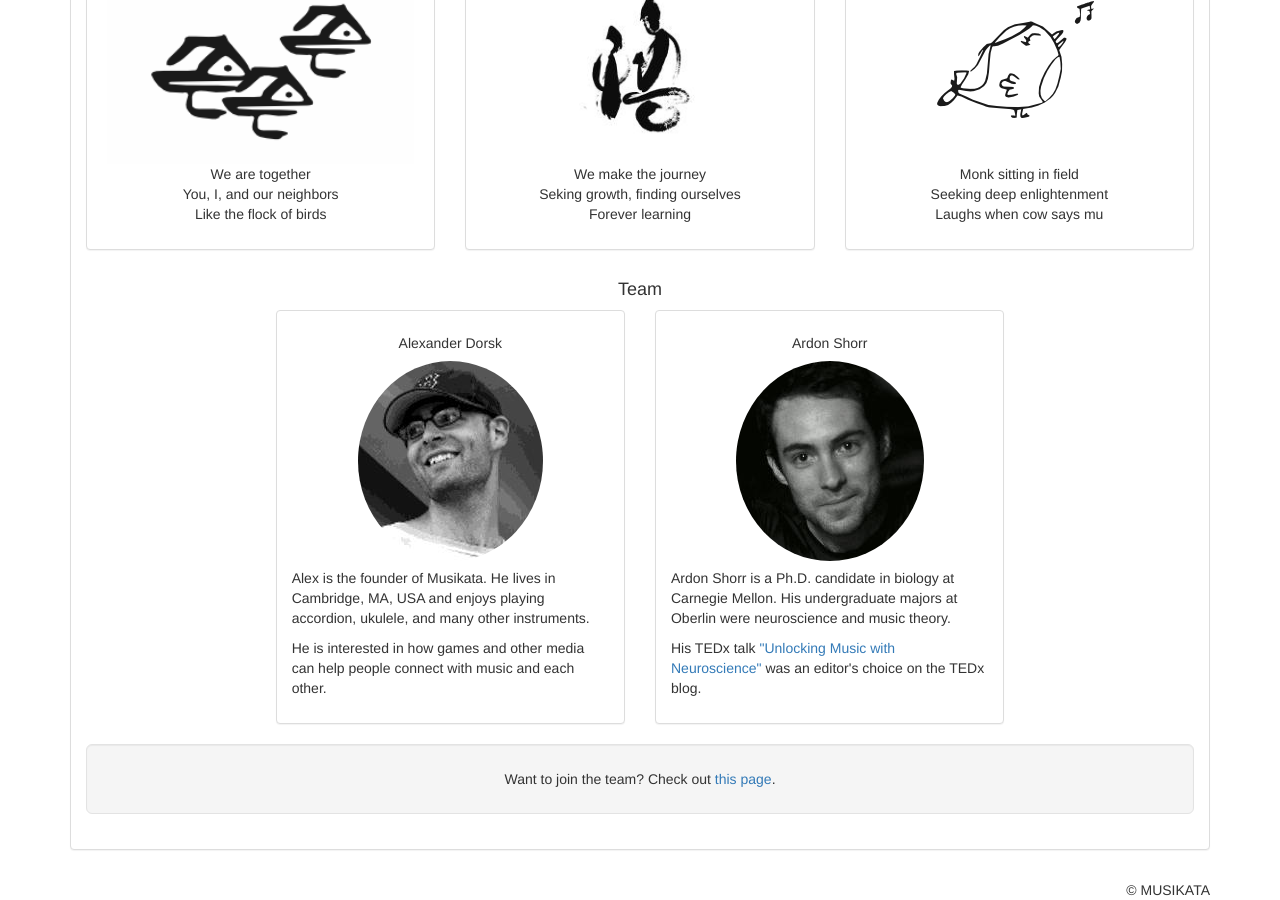
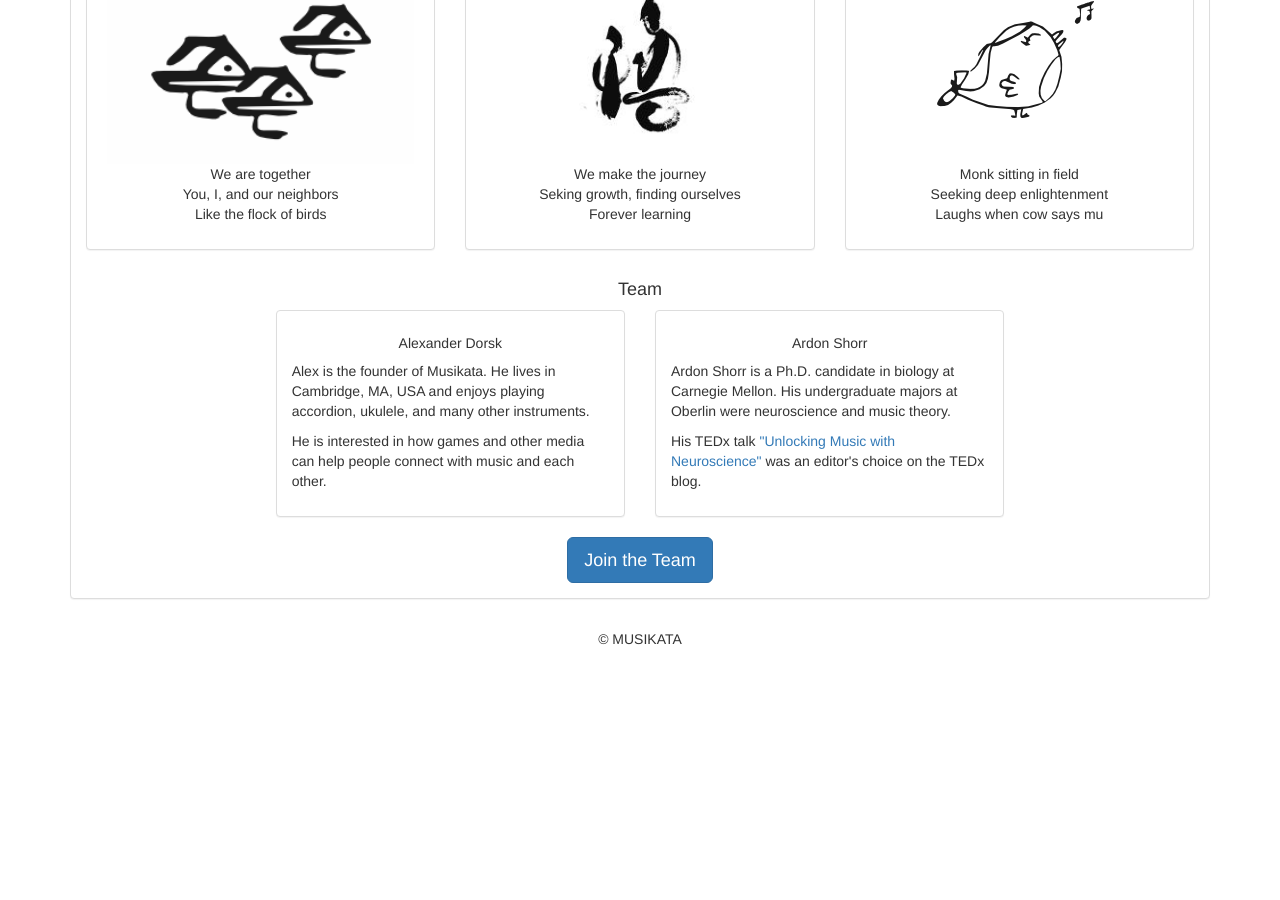
Before and after one commit to musikata/musikata.github.io, a Jekyll site: the page built from about.html, in a window 1280 px wide and 900 px high, scrolled down 1073 px. Built offline with Jekyll 4.4.1, drawn with Linux system fonts in a browser that asks for light colours; nearby versions of some CDN libraries; library files that are not in the unit come from our copies; a script that is not in the unit is left out; after the commit the page ends 1722 px from its top, so only the background shows below that.

Commit message:
styling tweaks

```diff
--- a/_includes/footer.html
+++ b/_includes/footer.html
@@ -1,5 +1,5 @@
 <footer class="footer">
     <div class="container">
-        <div class="text-right">© MUSIKATA</div>
+        <div class="text-center">© MUSIKATA</div>
     </div>
 </footer>
--- a/_includes/header.html
+++ b/_includes/header.html
@@ -9,7 +9,7 @@
             </button>
         </div>
         <div class="navbar-collapse collapse" id="navbar-main">
-            <ul class="nav navbar-nav">
+            <ul class="nav navbar-nav navbar-right">
                 <li><a href="about.html" class="menu-item">About</a></li>
                 <li><a href="contact.html" class="menu-item">Contact</a></li>
                 <li><a href="http://blog.musikata.com" class="menu-item" target="_blank">Blog</a></li>
--- a/about.html
+++ b/about.html
@@ -7,16 +7,16 @@
 
 
 <div class="row">
-    <div class="col-lg-4 col-lg-offset-4 col-xs-12 text-center" style="margin-bottom: 10px;">
+    <div class="col-xs-12 text-center" style="margin-bottom: 10px;">
         <h2>About Musikata</h2>
     </div>
 </div>
 
 <div class="row">
     <div class="col-lg-6 col-lg-offset-3 col-xs-12 text-center">
-        <h4>Mission</h4>
         <div class="panel panel-default">
             <div class="panel-body">
+                <h4>Mission</h4>
                 <p>Musikata's mission is to help people learn music.</p>
                 <p>Music builds our minds, our bodies, and our villages. We believe it is important to help people connect with music.</p>
             </div>
@@ -26,9 +26,9 @@
 
 <div class="row">
     <div class="col-lg-6 col-lg-offset-3 col-xs-12 text-center">
-        <h4>Approach</h4>
         <div class="panel panel-default">
             <div class="panel-body">
+                <h4>Approach</h4>
                 <p>Musikata provides beautiful musical training, inspired by the metaphors of the martial arts.</p>
                 <p>One metaphor is the metaphor of the <em>dojo</em>. A dojo is a school of training. It embodies the ideas of practice and community. Musikata seeks to create a community of musical learners.</p>
                 <p>Another metaphor is the metaphor of <em>kata</em>. Kata are simple exercises that are practiced regularly to build fundamental skills. Musikata provides beautiful exercises to help people train their musical skills.</p>
@@ -121,10 +121,7 @@
             <div class="col-lg-4 col-lg-offset-2">
                 <div class="panel panel-default">
                     <div class="panel-body">
-                        <div class="text-center" style="margin-bottom: .5em;">
-                            <h5>Alexander Dorsk</h5>
-                            <img src="/assets/img/team/adorsk.jpg" class="img-circle"/>
-                        </div>
+                        <h5 class="text-center">Alexander Dorsk</h5>
                         <p>Alex is the founder of Musikata. He lives in Cambridge, MA, USA and enjoys playing accordion, ukulele, and many other instruments.</p>
                         <p>He is interested in how games and other media can help people connect with music and each other.</p>
                     </div>
@@ -134,10 +131,7 @@
             <div class="col-lg-4">
                 <div class="panel panel-default">
                     <div class="panel-body">
-                        <div class="text-center" style="margin-bottom: .5em;">
-                            <h5>Ardon Shorr</h5>
-                            <img src="/assets/img/team/ashorr.jpg" class="img-circle"/>
-                        </div>
+                        <h5 class="text-center">Ardon Shorr</h5>
                         <p>Ardon Shorr is a Ph.D. candidate in biology at Carnegie Mellon. His undergraduate majors at Oberlin were neuroscience and music theory.</p>
                         <p>His TEDx talk <a href="http://www.youtube.com/watch?v=cswhOCKQZ7Q">"Unlocking Music with Neuroscience"</a> was an editor's choice on the TEDx blog.
                     </div>
@@ -146,8 +140,8 @@
 
         </div>
 
-        <div class="well well-lg text-center">
-            Want to join the team? Check out <a href="build.html">this page</a>.
+        <div class="text-center">
+            <a class="btn btn-primary btn-lg" href="build.html">Join the Team</a>
         </div>
     </div>
 </div>
--- a/build.html
+++ b/build.html
@@ -6,7 +6,7 @@
 ---
 
 <div class="row">
-    <div class="col-lg-4 col-lg-offset-4 col-xs-12 text-center" style="margin-bottom: 10px;">
+    <div class="col-xs-12 text-center" style="margin-bottom: 10px;">
         <img src="/assets/img/tori_singing_150x120.png"/>
     </div>
 </div>
@@ -16,7 +16,6 @@
         <div class="panel panel-default">
             <div class="panel-body">
                 <h4 class="text-center">Build the Dojo</h4>
-                <p>Want to help build the dojo?</p>
                 <p>There are many ways to contribute. These are a few skills that can help:</p>
                 <div class="row">
                     <div class="col-xs-6">
--- a/index.html
+++ b/index.html
@@ -37,7 +37,8 @@
             <div class="panel-body">
                 <h4>Dojo News</h4>
                 <p>The dojo is currently under construction.</p>
-                <p>Do you want to help us build the dojo? Check out our <a href="build.html">this page</a>.</p>
+                <p>Do you want to help us build the dojo?</p>
+                <a class="btn btn-primary" href="build.html">Join the Team</a>
             </div>
         </div>
     </div>
```
